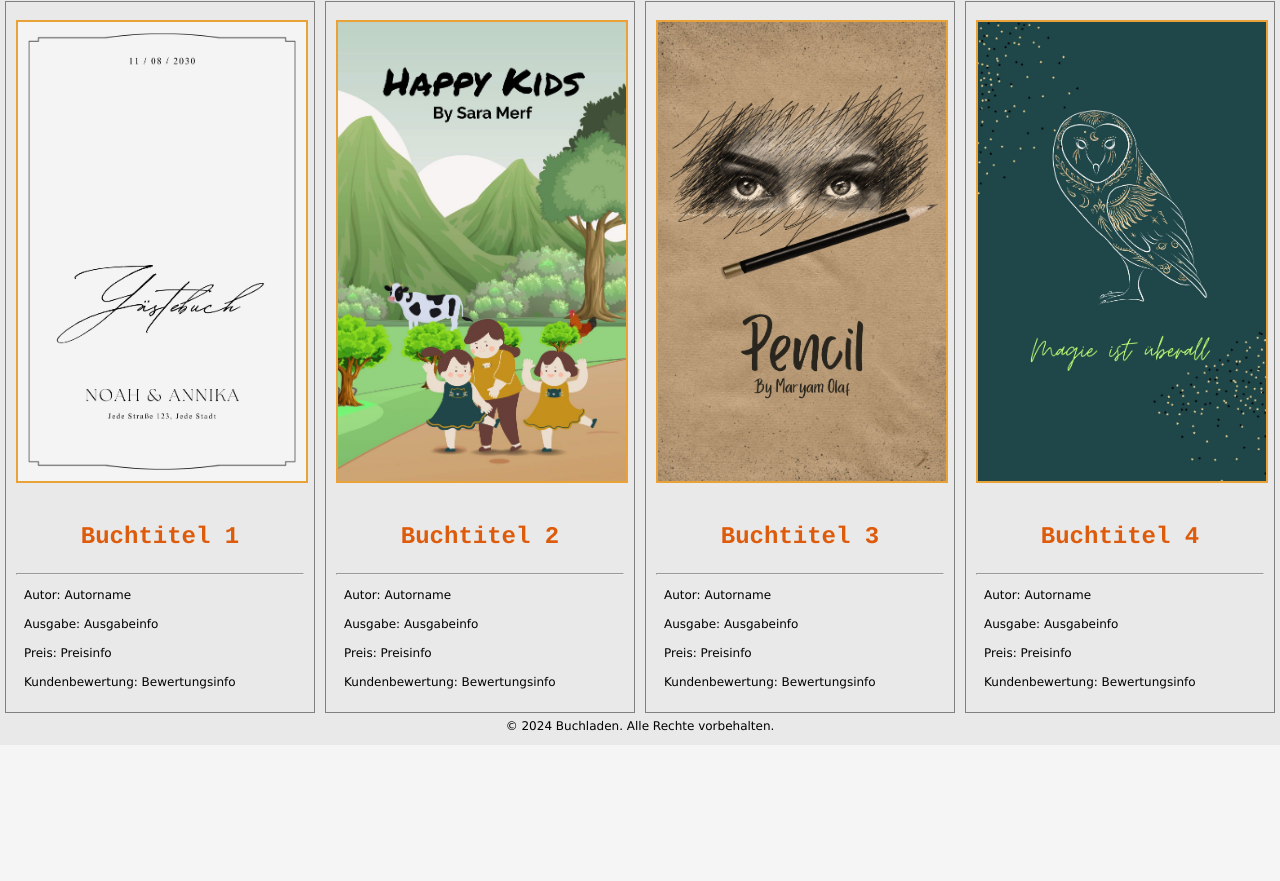
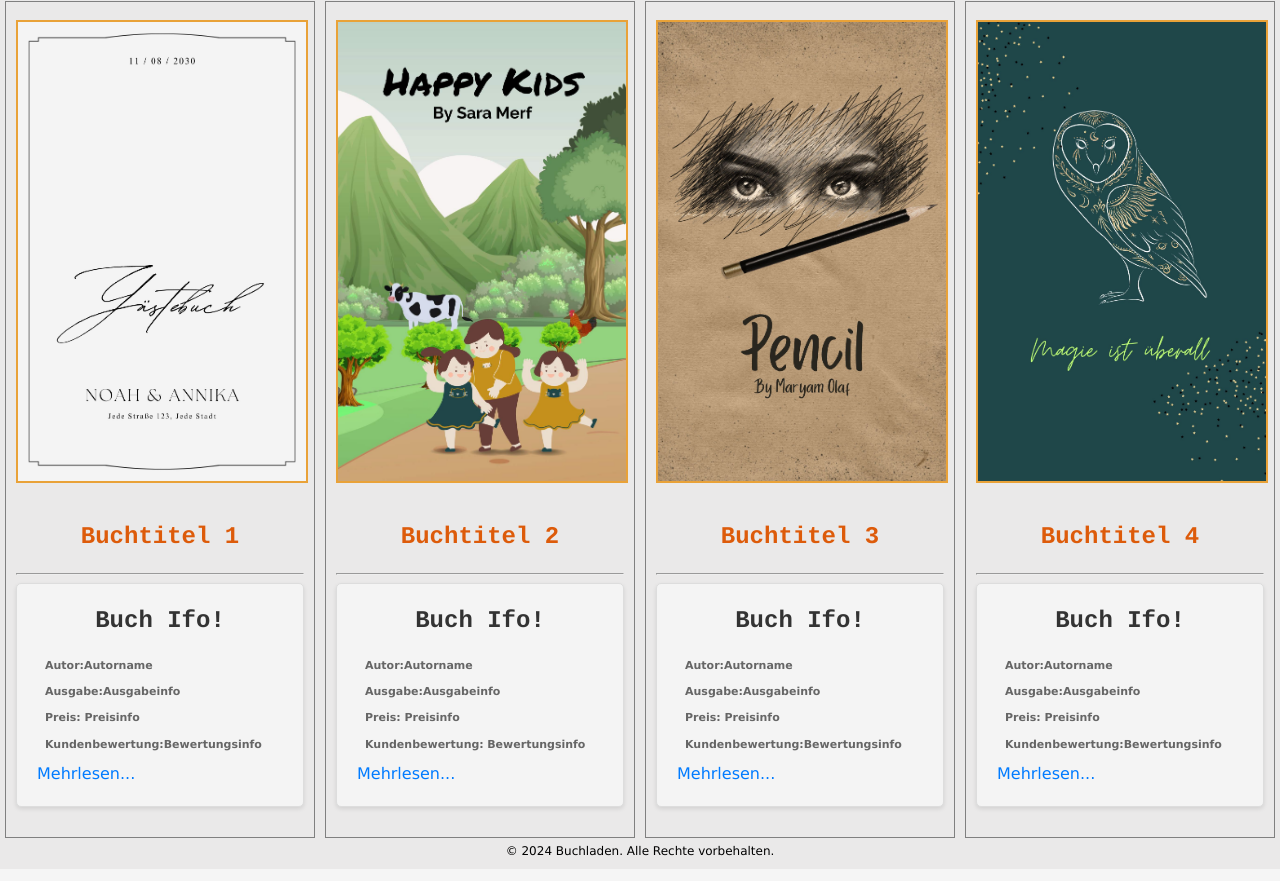
Before and after one commit to Aliweb23/buchhandlung, a plain HTML site: page index.html in a window 1280 px wide. Shown: the part 309-1190 px from the top of the page. Before the commit the page ends 1066 px from the top, so only its background shows below. Drawn offline with Linux system fonts and the light colour scheme.

Commit message:
css modified

```diff
--- a/css/start.css
+++ b/css/start.css
@@ -71,6 +71,31 @@ p{
    text-align: left;
    /* line-height: 1.5; */
 }
+.info-box {
+   background-color: #f4f4f4; /* Hintergrundfarbe */
+   border: 1px solid #ddd; /* Randstil und Farbe */
+   border-radius: 5px; /* Abrundung der Ecken */
+   padding: 20px; /* Innenabstand */
+   margin-bottom: 20px; /* Außenabstand nach unten */
+   box-shadow: 0 2px 4px rgba(0, 0, 0, 0.1); /* Schatten */
+}
+.info-box h2 {
+   font-size: 24px; /* Überschriftengröße */
+   margin-top: 0; /* Außenabstand über der Überschrift */
+   color: #333; /* Textfarbe */
+}
+.info-box p {
+   font-size: 11px; /* Textgröße */
+   color: #666; /* Textfarbe */
+}
+.info-box a {
+   color: #007bff; /* Linkfarbe */
+   text-decoration: none; /* Linkunterstreichung entfernen */
+}
+
+.info-box a:hover {
+   text-decoration: underline; /* Unterstreichung bei Hover */
+}
 
 footer {
    /* background-color: rgb(242, 234, 178); */
--- a/index.html
+++ b/index.html
@@ -22,10 +22,14 @@
         <div class="details">
             <h2>Buchtitel 1</h2>
             <hr>
-            <p>Autor: Autorname</p>
-            <p>Ausgabe: Ausgabeinfo</p>
-            <p>Preis: Preisinfo</p>
-            <p>Kundenbewertung: Bewertungsinfo</p>
+                <div class="info-box">
+                    <h2>Buch Ifo!</h2>
+                    <p><strong>Autor:</strong><b>Autorname</b></p>
+                    <p><strong>Ausgabe:</strong><b>Ausgabeinfo</b></p>
+                    <p><strong>Preis:</strong><b> Preisinfo</b></p>
+                    <p> <strong>Kundenbewertung:</strong><b>Bewertungsinfo</b></p>
+                    <a href="">Mehrlesen...</a>
+                </div>
         </div>
     </article>
 
@@ -34,10 +38,15 @@
         <div class="details">
             <h2>Buchtitel 2</h2>
             <hr>
-            <p>Autor: Autorname</p>
-            <p>Ausgabe: Ausgabeinfo</p>
-            <p>Preis: Preisinfo</p>
-            <p>Kundenbewertung: Bewertungsinfo</p>
+            <div class="info-box">
+                <h2>Buch Ifo!</h2>
+                <p><strong>Autor:</strong><b>Autorname</b></p>
+                <p><strong>Ausgabe:</strong><b>Ausgabeinfo</b></p>
+                <p><strong>Preis:</strong><b> Preisinfo</b></p>
+                <p> <strong>Kundenbewertung:</strong>
+                    <b>Bewertungsinfo</b></p>
+                <a href="">Mehrlesen...</a>
+            </div>
         </div>
     </article>
 
@@ -46,10 +55,14 @@
         <div class="details">
             <h2>Buchtitel 3</h2>
             <hr>
-            <p>Autor: Autorname</p>
-            <p>Ausgabe: Ausgabeinfo</p>
-            <p>Preis: Preisinfo</p>
-            <p>Kundenbewertung: Bewertungsinfo</p>
+            <div class="info-box">
+                <h2>Buch Ifo!</h2>
+                <p><strong>Autor:</strong><b>Autorname</b></p>
+                <p><strong>Ausgabe:</strong><b>Ausgabeinfo</b></p>
+                <p><strong>Preis:</strong><b> Preisinfo</b></p>
+                <p> <strong>Kundenbewertung:</strong><b>Bewertungsinfo</b></p>
+                <a href="">Mehrlesen...</a>
+            </div>
         </div>
     </article>
 
@@ -58,10 +71,14 @@
         <div class="details">
             <h2>Buchtitel 4</h2>
             <hr>
-            <p>Autor: Autorname</p>
-            <p>Ausgabe: Ausgabeinfo</p>
-            <p>Preis: Preisinfo</p>
-            <p>Kundenbewertung: Bewertungsinfo</p>
+            <div class="info-box">
+                <h2>Buch Ifo!</h2>
+                <p><strong>Autor:</strong><b>Autorname</b></p>
+                <p><strong>Ausgabe:</strong><b>Ausgabeinfo</b></p>
+                <p><strong>Preis:</strong><b> Preisinfo</b></p>
+                <p> <strong>Kundenbewertung:</strong><b>Bewertungsinfo</b></p>
+                <a href="">Mehrlesen...</a>
+            </div>
         </div>
     </article>
     <!-- Weitere Bücher hier -->
```
